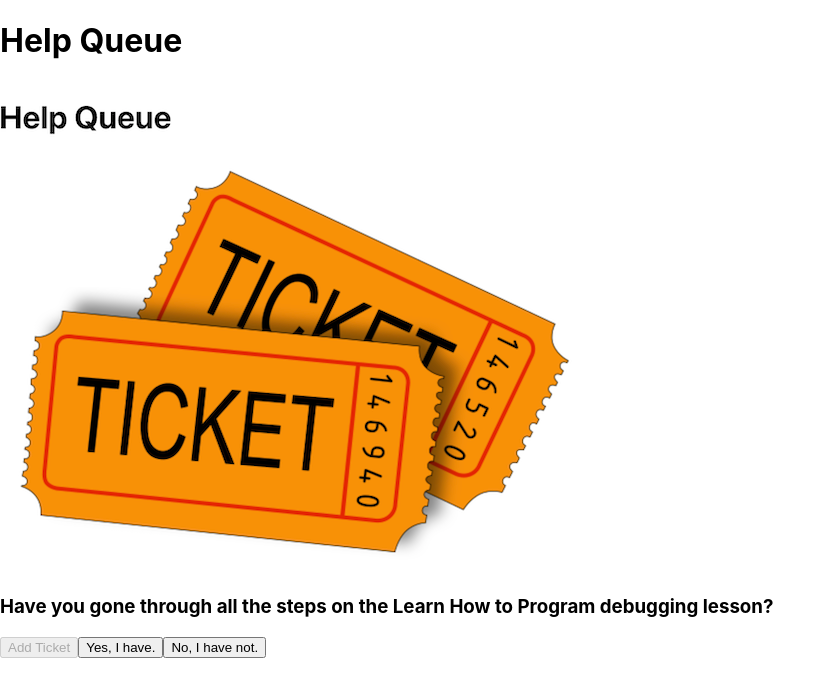
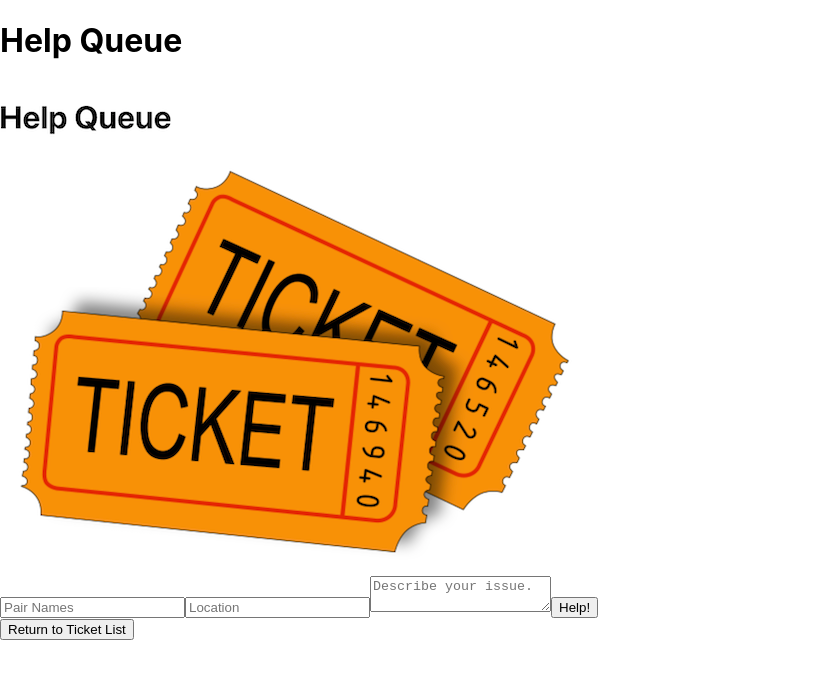
Before and after one commit to joncheng-dev/help-queue, a React (Create React App) app: page / in a window 1280 px wide. Both pictures are taken after a click on the button "Add Ticket". Shown: the top 696 px of the page, without its empty margins (0-836 px from the left). Built offline with nearby package versions, Linux system fonts and the light colour scheme.

Commit message:
revert to using class to toggle between two pages. WIP: create new ticket form using unidirectional data flow

```diff
--- a/src/components/App.js
+++ b/src/components/App.js
@@ -1,12 +1,12 @@
 import React from "react";
 import Header from "./Header";
-import PageControl from "./PageControl";
+import TicketControl from "./TicketControl";
 
 function App() {
   return (
     <React.Fragment>
       <Header />
-      <PageControl />
+      <TicketControl />
     </React.Fragment>
   );
 }
--- a/src/components/NewTicketForm.js
+++ b/src/components/NewTicketForm.js
@@ -1,9 +1,22 @@
 import React from "react";
+import { v4 } from "uuid";
 
-function NewTicketForm(props) {
+function NewTicketForm() {
+  function handleNewTicketFormSubmission(event) {
+    event.preventDefault();
+    console.log(event.target.names.value);
+    console.log(event.target.location.value);
+    console.log(event.target.issue.value);
+  }
+
   return (
     <React.Fragment>
-      <h3>This is a form.</h3>
+      <form onSubmit={handleNewTicketFormSubmission}>
+        <input type="text" name="names" placeholder="Pair Names" />
+        <input type="text" name="location" placeholder="Location" />
+        <textarea name="issue" placeholder="Describe your issue." />
+        <button type="submit">Help!</button>
+      </form>
     </React.Fragment>
   );
 }
--- a/src/components/TicketControl.js
+++ b/src/components/TicketControl.js
@@ -1,5 +1,4 @@
 import React from "react";
-import FilterTicketPrompts from "./FilterTicketPrompts";
 import NewTicketForm from "./NewTicketForm";
 import TicketList from "./TicketList";
 
@@ -7,59 +6,32 @@ class TicketControl extends React.Component {
   constructor(props) {
     super(props);
     this.state = {
-      filterVisibleOnPage: false,
       formVisibleOnPage: false,
     };
   }
 
   handleClick = () => {
-    // Starts bringing up the 3 filter pages.
-    if (this.state.filterVisibleOnPage === false && this.state.formVisibleOnPage === false) {
-      this.setState((prevState) => ({
-        filterVisibleOnPage: true,
-        formVisibleOnPage: prevState.formVisibleOnPage,
-      }));
-    }
-    // If seeing the form, goes back to ticket list.
-    else if (this.state.filterVisibleOnPage === false && this.state.formVisibleOnPage === true) {
-      this.setState((prevState) => ({
-        filterVisibleOnPage: false,
-        formVisibleOnPage: !prevState.formVisibleOnPage,
-      }));
-    }
-
-    // this.setState((prevState) => ({
-    //   formVisibleOnPage: !prevState.formVisibleOnPage,
-    // }));
+    this.setState((prevState) => ({
+      formVisibleOnPage: !prevState.formVisibleOnPage,
+    }));
   };
 
   render() {
     let currentlyVisibleState = null;
     let buttonText = null;
 
-    if (!this.state.filterVisibleOnPage && this.state.formVisibleOnPage) {
+    if (this.state.formVisibleOnPage) {
       currentlyVisibleState = <NewTicketForm />;
       buttonText = "Return to Ticket List";
-    } else if (this.state.filterVisibleOnPage && !this.state.formVisibleOnPage) {
-      currentlyVisibleState = <FilterTicketPrompts />;
-    } else if (!this.state.filterVisibleOnPage && !this.state.formVisibleOnPage) {
+    } else {
       currentlyVisibleState = <TicketList />;
       buttonText = "Add Ticket";
     }
-    // if (this.state.formVisibleOnPage) {
-    //   currentlyVisibleState = <NewTicketForm />;
-    //   buttonText = "Return to Ticket List";
-    // } else {
-    //   currentlyVisibleState = <TicketList />;
-    //   buttonText = "Add Ticket";
-    // }
 
     return (
       <React.Fragment>
         {currentlyVisibleState}
-        <button disabled={this.state.filterVisibleOnPage} onClick={this.handleClick}>
-          {buttonText}
-        </button>
+        <button onClick={this.handleClick}>{buttonText}</button>
       </React.Fragment>
     );
   }
```
